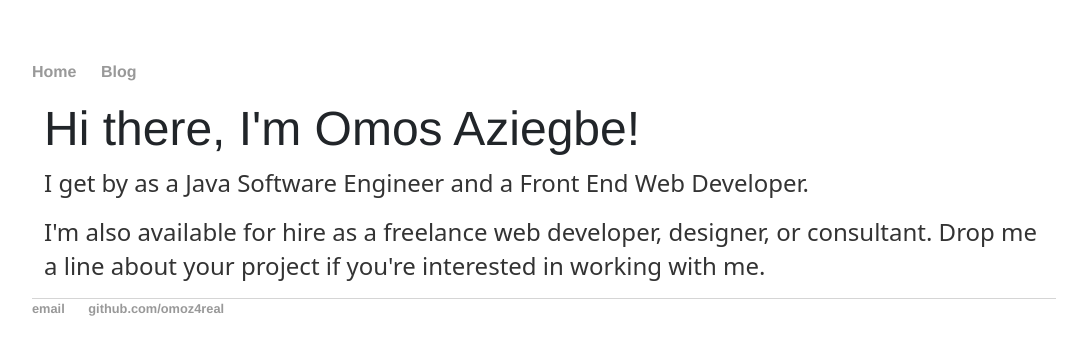
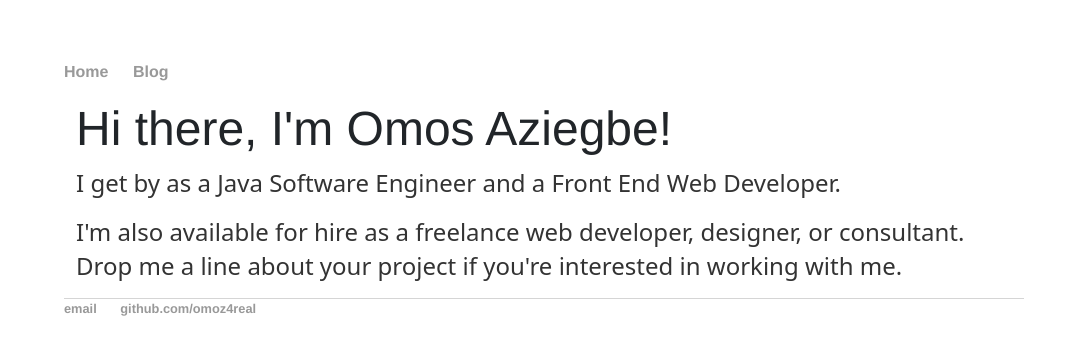
Before and after one commit to omoz4real/omoz4real.github.io, a Jekyll site: the page built from index.html, in a window 1280 px wide. Shown: the top 355 px of the page, without its empty margins (96-1163 px from the left). Built offline with Jekyll 4.4.1, drawn with Linux system fonts in a browser that asks for light colours.

Commit message:
Update main.css

```diff
--- a/css/main.css
+++ b/css/main.css
@@ -1,6 +1,6 @@
 body {
     margin: 60px auto;
-    width: 80%;
+    width: 75%;
 }
 nav ul, footer ul {
     font-family:'Helvetica', 'Arial', 'Sans-Serif';
@@ -68,4 +68,8 @@ ul.posts li {
     display: block !important;
     width: 98% !important;
     }
+
+    nav ul li{
+    margin-right: 10px;
 }
+}
```
